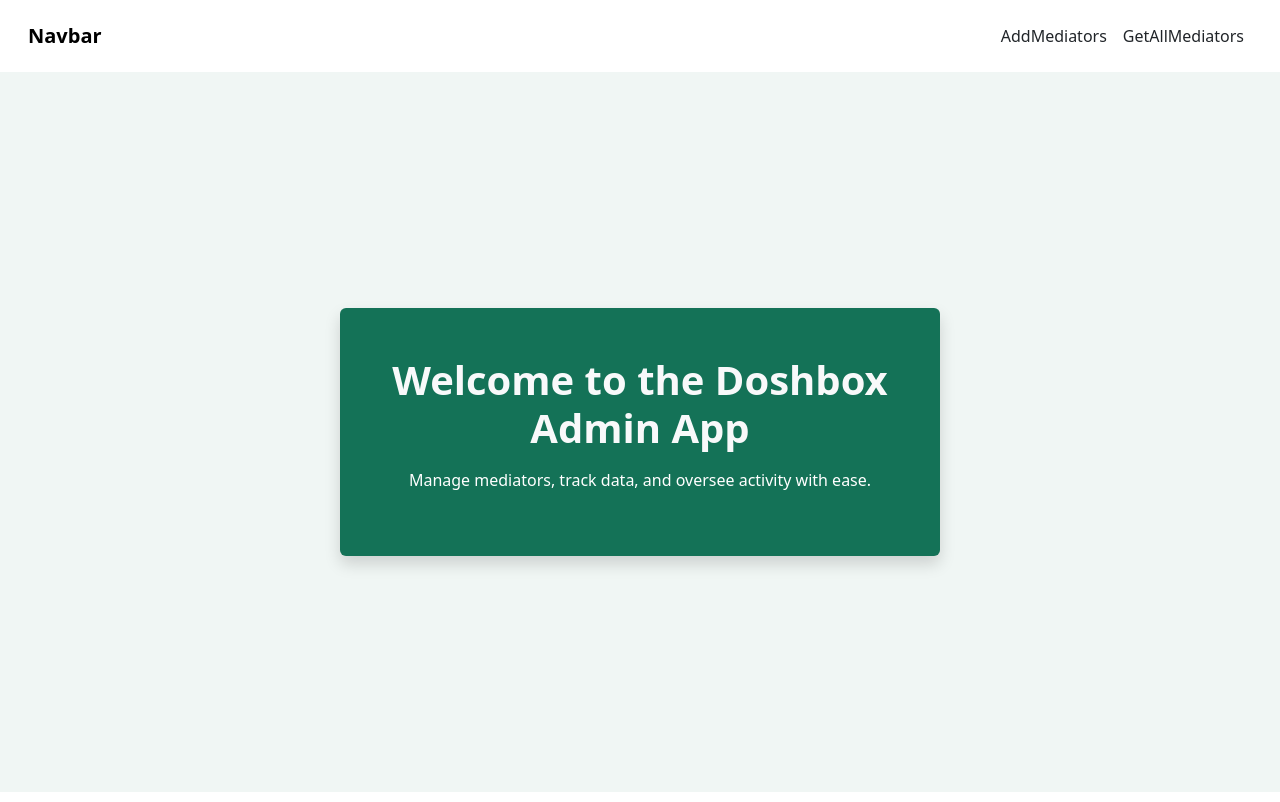
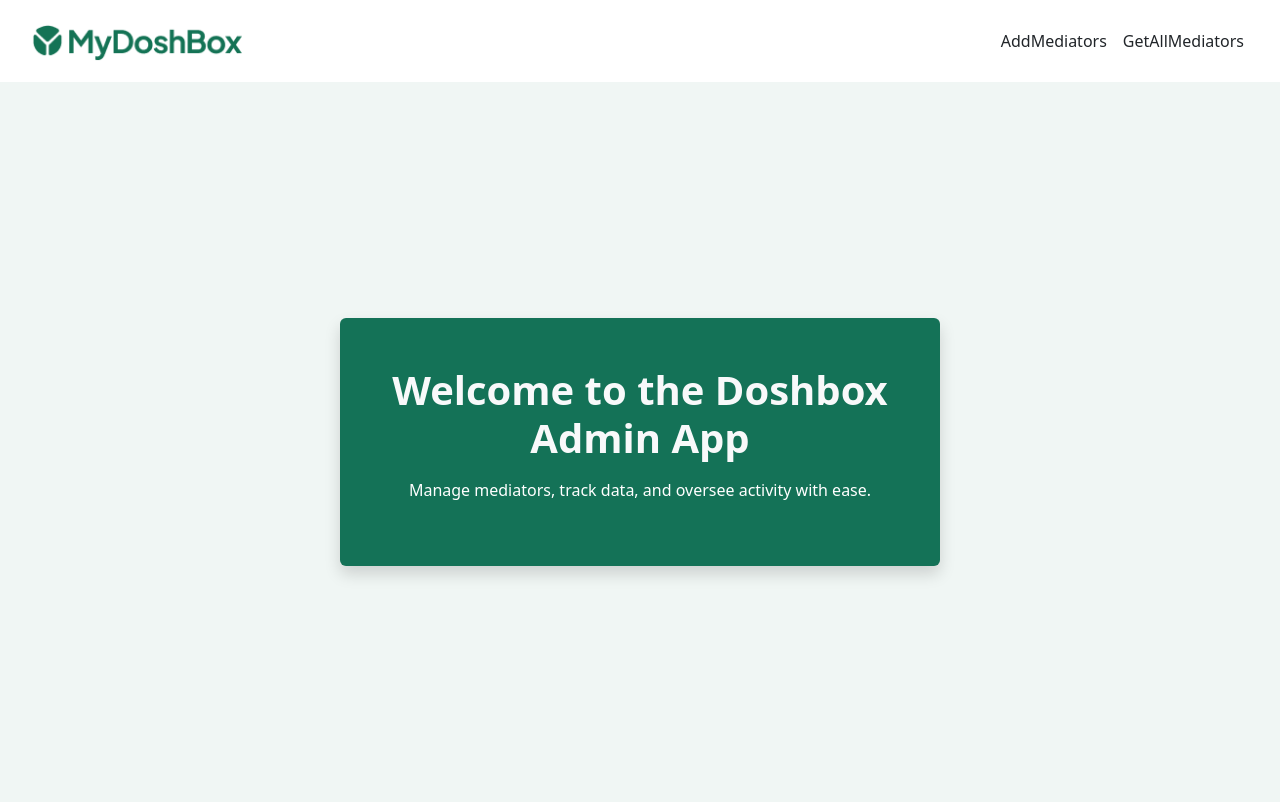
Before and after one commit to myDoshBox/doshbox_administration_app, a React (Vite) app: page / in a window 1280 px wide. Built offline with nearby package versions, Linux system fonts and the light colour scheme.

Commit message:
added Logo

```diff
--- a/src/component/NavBar.jsx
+++ b/src/component/NavBar.jsx
@@ -4,7 +4,15 @@
   return (
     <nav className="navbar navbar-expand-lg bg-white p-3">
       <div className="container-fluid">
-        <a className="navbar-brand fw-bold text-black" href="/">Navbar</a>
+           {/* Logo replaces the text */}
+           <a className="navbar-brand fw-bold text-black" href="/">
+          <img
+            src="/logo.png"
+            alt="Logo"
+            height="40"
+            style={{ objectFit: "contain" }}
+          />
+        </a>
         <button
           className="navbar-toggler"
           type="button"
```
Also changed, not shown: public/logo.png (added).
